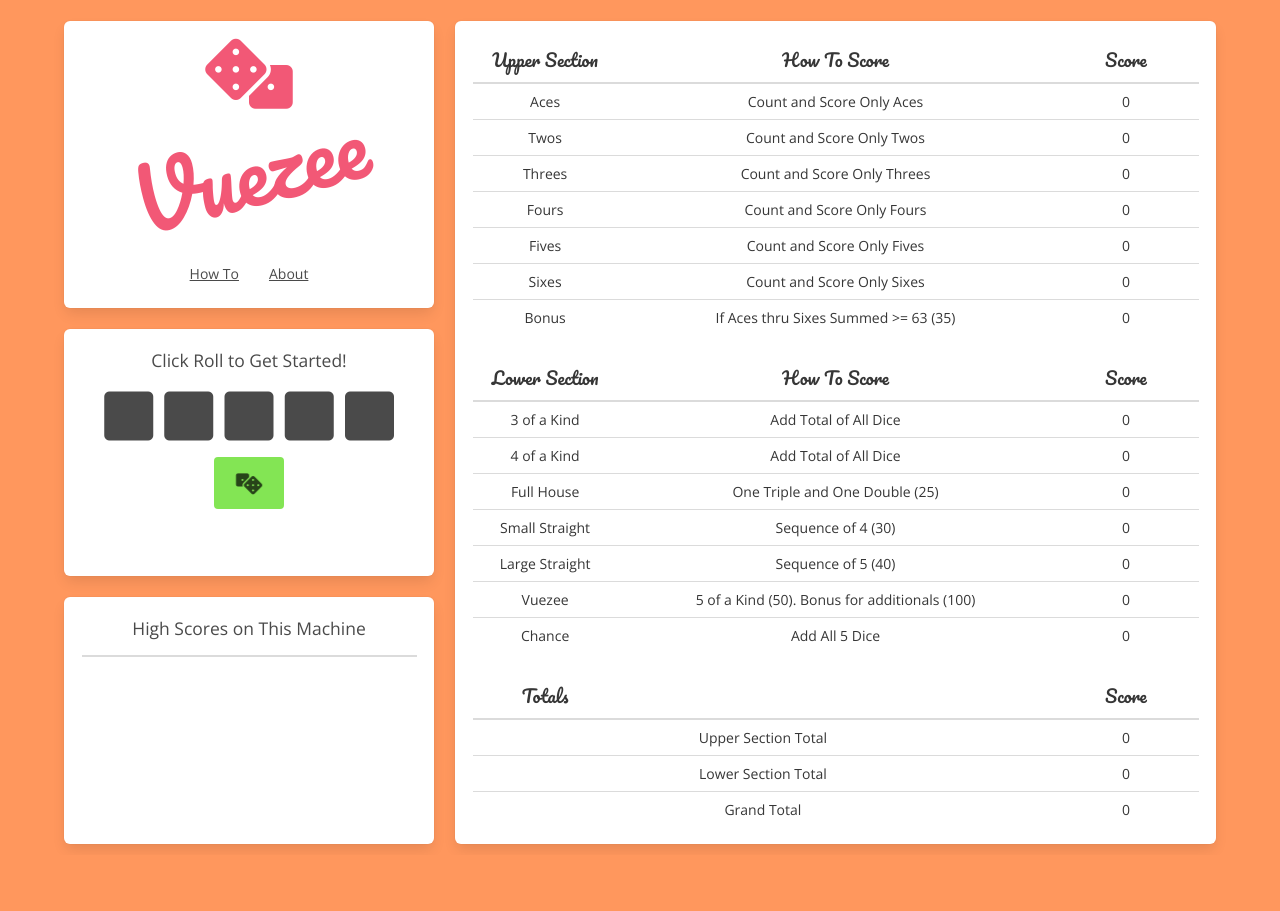
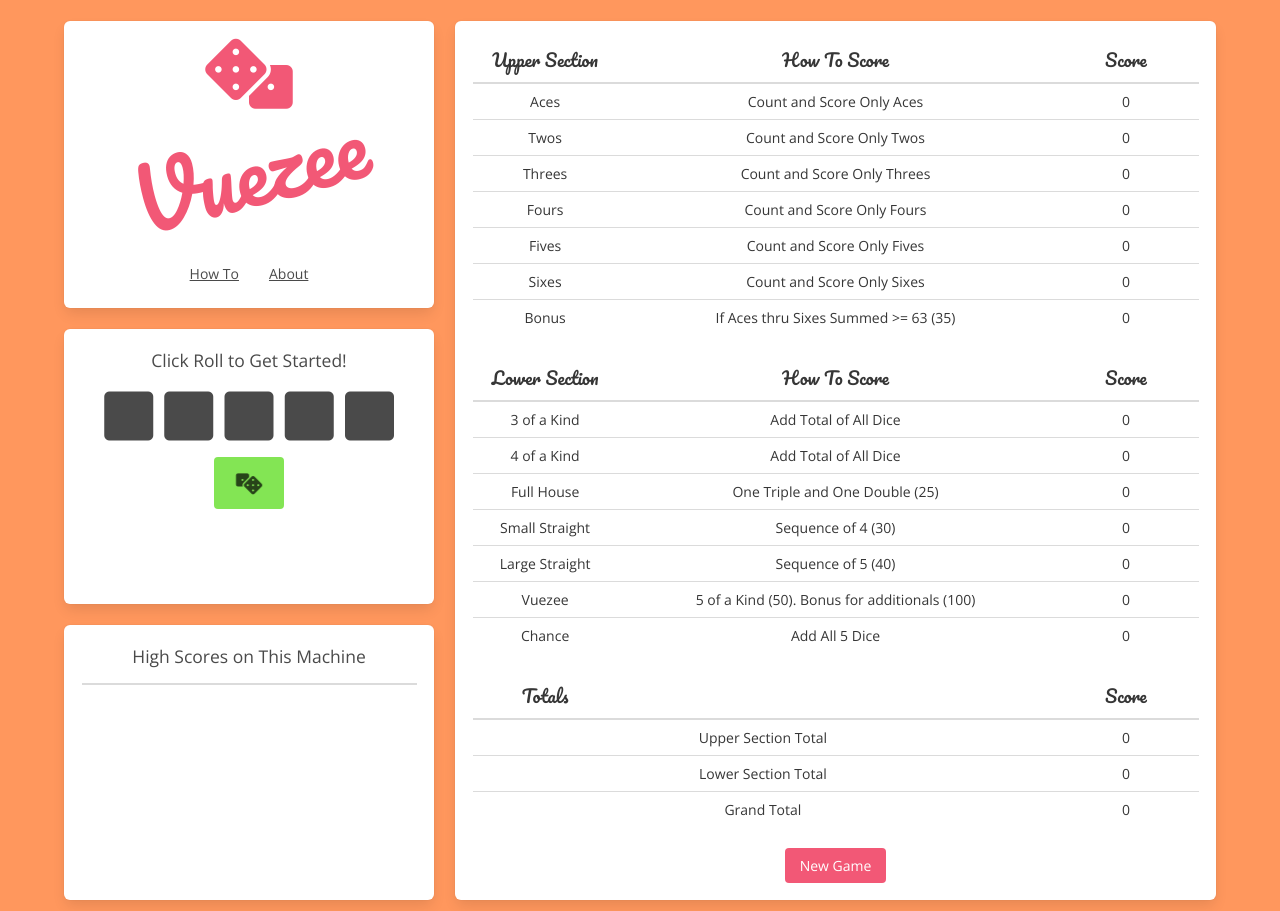
Before and after one commit to dotnofoolin/vuezee, a Vue app: page / in a window 1280 px wide. Before the commit the page ends 855 px from the top, so only its background shows below. Built offline with nearby package versions, Linux system fonts and the light colour scheme.

Commit message:
Add 'New Game' button and newGame function to reset the game data.

```diff
--- a/src/components/Highscores.vue
+++ b/src/components/Highscores.vue
@@ -32,6 +32,3 @@
     }
   }
 </script>
-
-<style scoped lang="scss">
-</style>
--- a/src/views/Game.vue
+++ b/src/views/Game.vue
@@ -38,9 +38,9 @@
               </thead>
               <tbody>
                 <tr class="pointed-cursor" v-for="line in scorecard.upper_section" :key="line.label" @click="scoreRoll(line)">
-                  <td>{{ line.label }}</td>
+                  <td>{{ line.label }} <i class="fas fa-check has-text-primary" v-if="line.scored"></i></td>
                   <td>{{ line.howto }}</td>
-                  <td>{{ line.score }} <i class="fas fa-check has-text-primary" v-if="line.scored"></i></td>
+                  <td>{{ line.score }}</td>
                 </tr>
               </tbody>
             </table>
@@ -54,9 +54,9 @@
               </thead>
               <tbody>
                 <tr class="pointed-cursor" v-for="line in scorecard.lower_section" :key="line.label" @click="scoreRoll(line)">
-                  <td>{{ line.label }}</td>
+                  <td>{{ line.label }} <i class="fas fa-check has-text-primary" v-if="line.scored"></i></td>
                   <td>{{ line.howto }}</td>
-                  <td>{{ line.score }} <i class="fas fa-check has-text-primary" v-if="line.scored"></i></td>
+                  <td>{{ line.score }}</td>
                 </tr>
               </tbody>
             </table>
@@ -83,6 +83,7 @@
                 </tr>
               </tbody>
             </table>
+            <button class="button is-info" @click="newGame()">New Game</button>
           </div>
         </div>
       </div>
@@ -93,8 +94,6 @@
 <script>
   /* TODO
       - move dice and scorecard to Vuex (maybe not dice)
-      - reset game/scorecard
-      - log highscores
   */
 
   import { mapActions } from 'vuex'
@@ -508,6 +507,21 @@
         }
 
         return false
+      },
+      newGame () {
+        this.resetDice()
+
+        for (var line of this.scorecard.upper_section) {
+          line.score = 0
+          line.scored = false
+        }
+
+        for (var line of this.scorecard.lower_section) {
+          line.score = 0
+          line.scored = false
+        }
+
+        this.scorecard.upper_total = this.scorecard.lower_total = this.scorecard.grand_total = 0
       }
     }
   }
```
